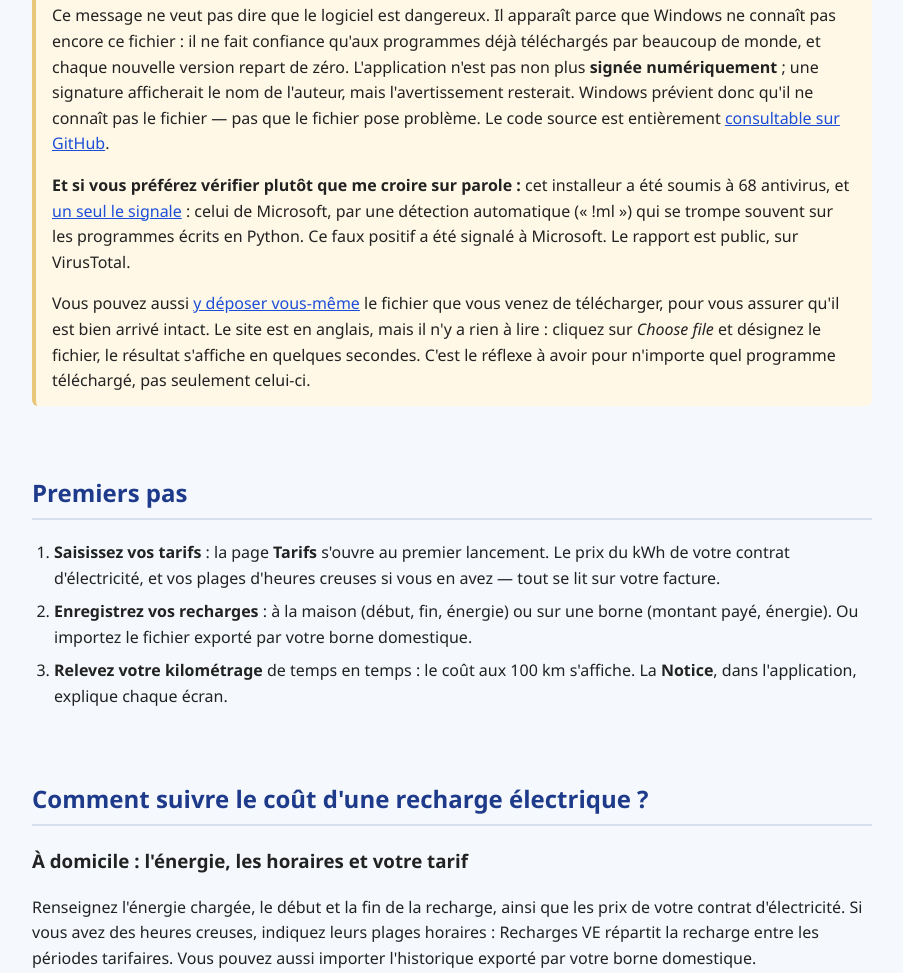
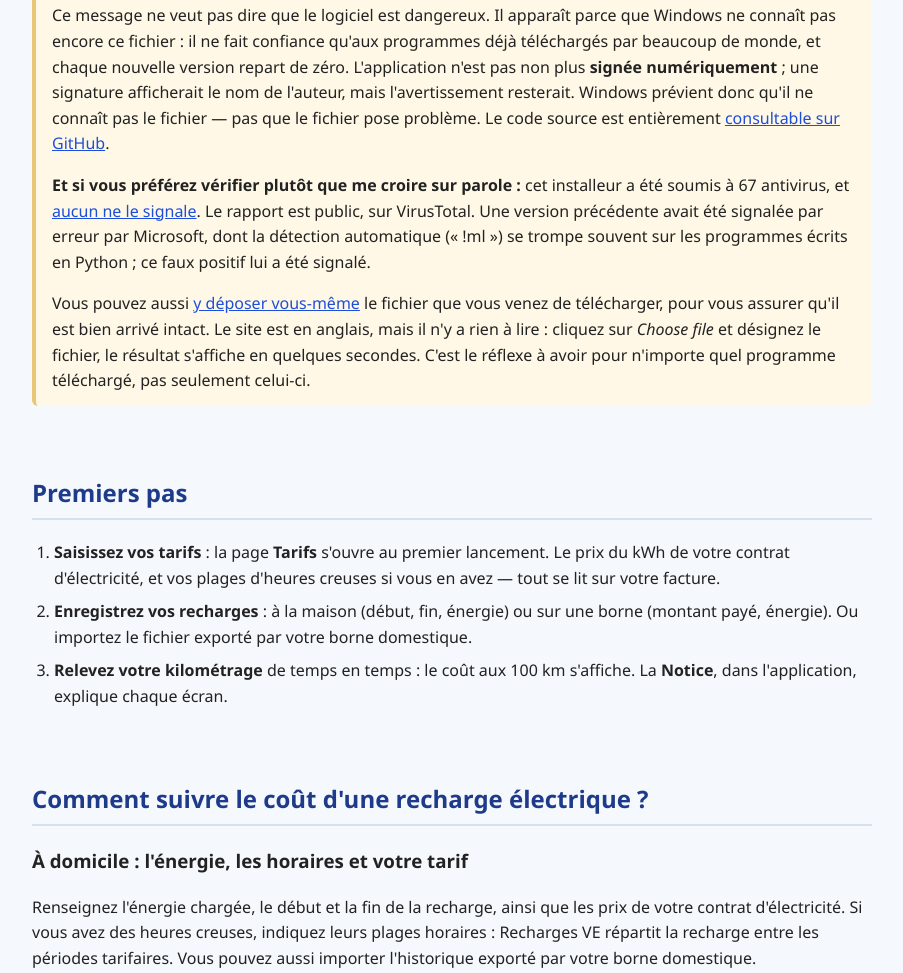
Before and after one commit to andre12230-png/recharges-ve, a plain HTML site: page docs/index.html in a window 1280 px wide. Shown: the part 4000-4973 px from the top of the page, without its empty margins (188-1091 px from the left). Drawn offline with Linux system fonts and the light colour scheme.

Commit message:
readme et site : rapport VirusTotal de l'installeur 2.2.43 (0 sur 67)
Co-Authored-By: Claude Opus 5.5 <noreply@anthropic.com>

```diff
--- a/docs/index.html
+++ b/docs/index.html
@@ -210,10 +210,10 @@
       fichier pose problème. Le code source est
       entièrement <a href="https://github.com/andre12230-png/recharges-ve">consultable sur GitHub</a>.</p>
       <p><b>Et si vous préférez vérifier plutôt que me croire sur parole :</b> cet installeur a été
-      soumis à 68 antivirus, et <a href="https://www.virustotal.com/gui/file/f62524511fee4b705fceacf8b29cee2268292c01d7fddf87a018da749a02b427">un seul le signale</a> :
-      celui de Microsoft, par une détection automatique (« !ml ») qui se trompe souvent sur les
-      programmes écrits en Python. Ce faux positif a été signalé à Microsoft. Le rapport est
-      public, sur VirusTotal.</p>
+      soumis à 67 antivirus, et <a href="https://www.virustotal.com/gui/file/7a4a3ec31e57c495d1a83198d1d51ef840e70dffd831970f68fda18279cf054e">aucun ne le signale</a>.
+      Le rapport est public, sur VirusTotal. Une version précédente avait été signalée par erreur
+      par Microsoft, dont la détection automatique (« !ml ») se trompe souvent sur les programmes
+      écrits en Python ; ce faux positif lui a été signalé.</p>
       <p style="margin-bottom:0">Vous pouvez aussi <a href="https://www.virustotal.com/gui/home/upload">y
       déposer vous-même</a> le fichier que vous venez de télécharger, pour vous assurer qu'il est bien
       arrivé intact. Le site est en anglais, mais il n'y a rien à lire : cliquez sur <i>Choose file</i>
```
Also changed, not shown: 1 other file.
